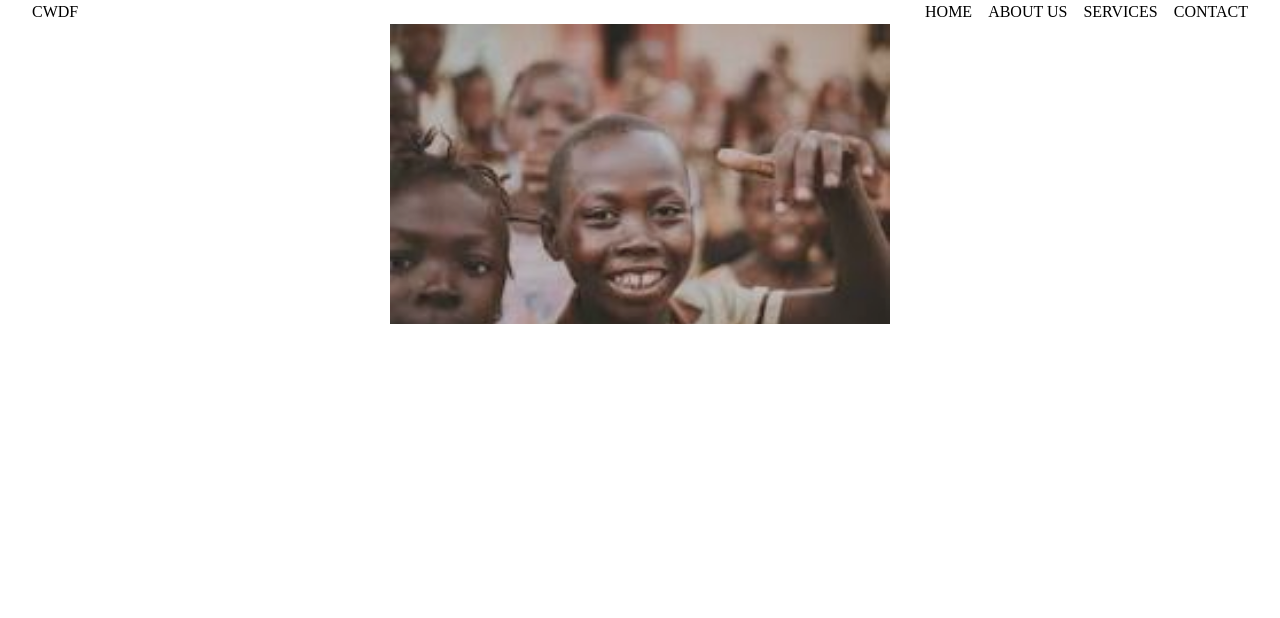
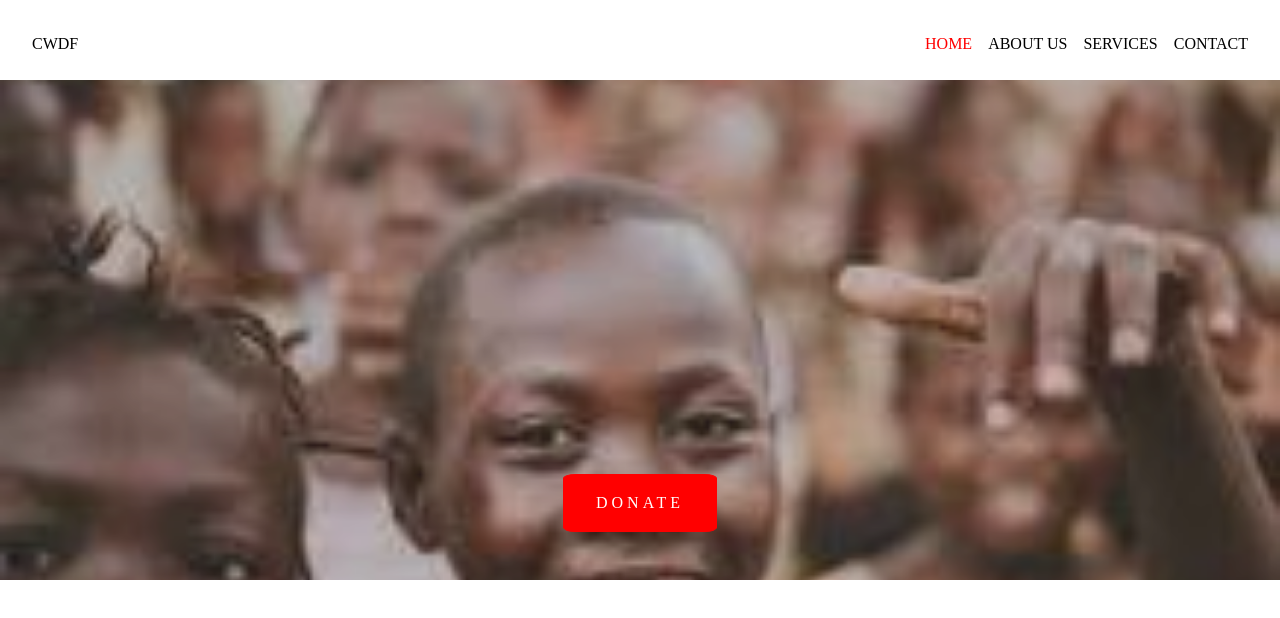
Before and after one commit to RaimerThompson/Children-with-Dreams-client-site, a plain HTML site: page index.html in a window 1280 px wide. Drawn offline with Linux system fonts and the light colour scheme.

Commit message:
donate btn added

```diff
--- a/index.html
+++ b/index.html
@@ -56,8 +56,11 @@
       <div class="home__slider">
 
         <div class="slide active"><img src="/images/img103.jpg" alt="">
+          <button class="donate__btn">DONATE</button>
         </div>
-        <div class="slide"><img src="/images/img101.jpg" alt="">
+        <!-- <div class="slide"><img src="/images/img102.jpg" alt="">
+        </div>
+        <div class="slide"><img src="/images/img101.jpg" alt=""> -->
         </div>
       </div>
     </section>
--- a/styles/components/header.css
+++ b/styles/components/header.css
@@ -1,10 +1,21 @@
+ul li a:hover{
+  color: red;
+}
 
+.active{
+  color: red;
+}
 
 #nav{
   display: flex;
   justify-content: space-between;
-  padding: 0 2rem ;
-
+  padding: 2rem ;
+  height: 5rem;
+  background-color: transparent;
+  /* position: absolute; */
+  z-index: 10;
+  top: 0;
+  left: 0;
 }
 
 .header__menu{
--- a/styles/components/home.css
+++ b/styles/components/home.css
@@ -1,18 +1,34 @@
 .home{
   max-width: 2624px;
   width: 100%;
-  margin: 0 auto;
+  /* margin: 0 auto; */
 }
 
 .home__banner{
-  /* height: 100vh; */
-  width: 500px;
-  height: 300px;
+  height: 100vh;
+  width: 100%;
+  height: 500px;
   position: relative;
   overflow: hidden;
   display: flex;
   justify-content: center;
   gap: 2em;
+}
+
+.donate__btn{
+  position: absolute;
+  border: 1px solid red;
+  background-color: red;
+  color: white;
+  width: fit-content;
+  padding: 1rem 2rem;
+  font-size: 1rem;
+  letter-spacing: 4px;
+  border-radius: 8%;
+  bottom: 3rem;
+  left: 0;
+  right: 0;
+  margin: 0 auto;
 }
 
 .slide{
```
